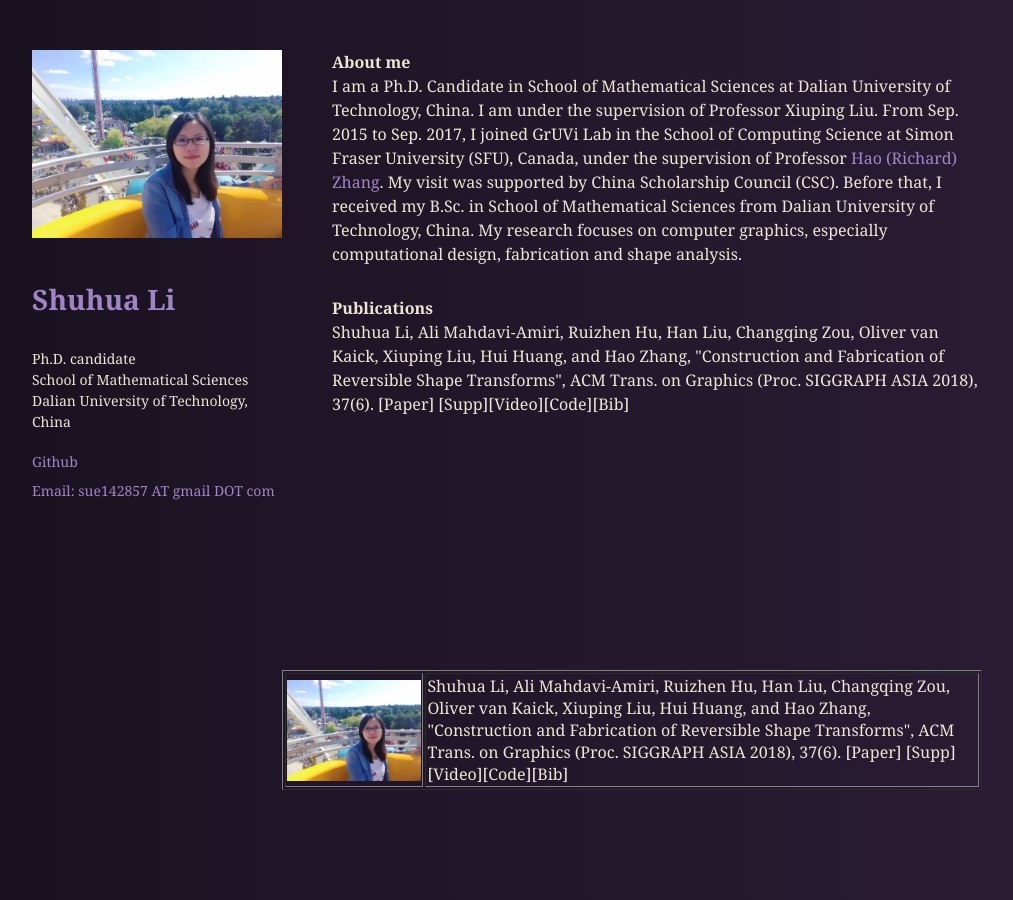
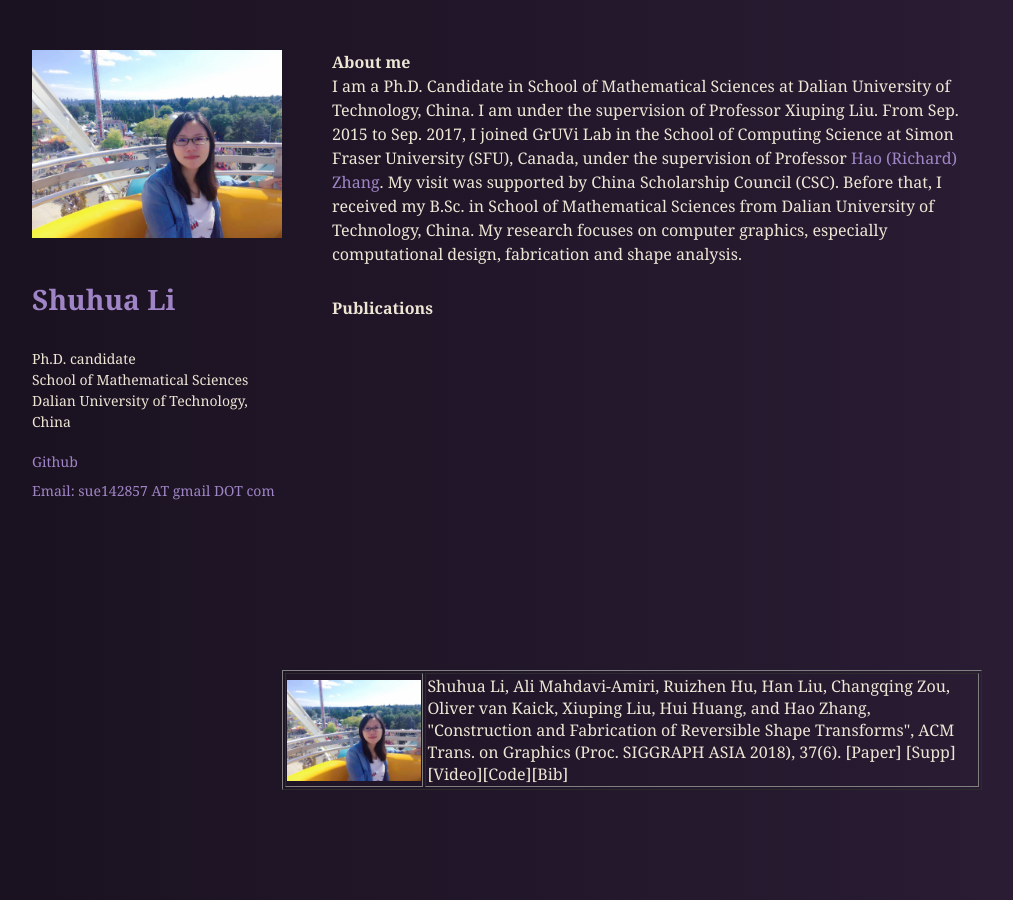
Before and after one commit to sergiokopplin/violet, a Jekyll site: the page built from index.html, in a window 1280 px wide. Shown: the whole page, without its empty margins (68-1081 px from the left). Built offline with Jekyll 4.4.1, drawn with Linux system fonts in a browser that asks for light colours.

Commit message:
Update index.html

```diff
--- a/index.html
+++ b/index.html
@@ -35,8 +35,6 @@
 
   <p>
     <strong>Publications</strong></br>
-    Shuhua Li, Ali Mahdavi-Amiri, Ruizhen Hu, Han Liu, Changqing Zou, Oliver van Kaick, Xiuping Liu, Hui Huang, and Hao Zhang, "Construction and Fabrication of Reversible Shape Transforms", ACM Trans. on Graphics (Proc. SIGGRAPH ASIA 2018), 37(6).
-    [Paper] [Supp][Video][Code][Bib]
   </p>
 
   <table width="700" border="1">
```
